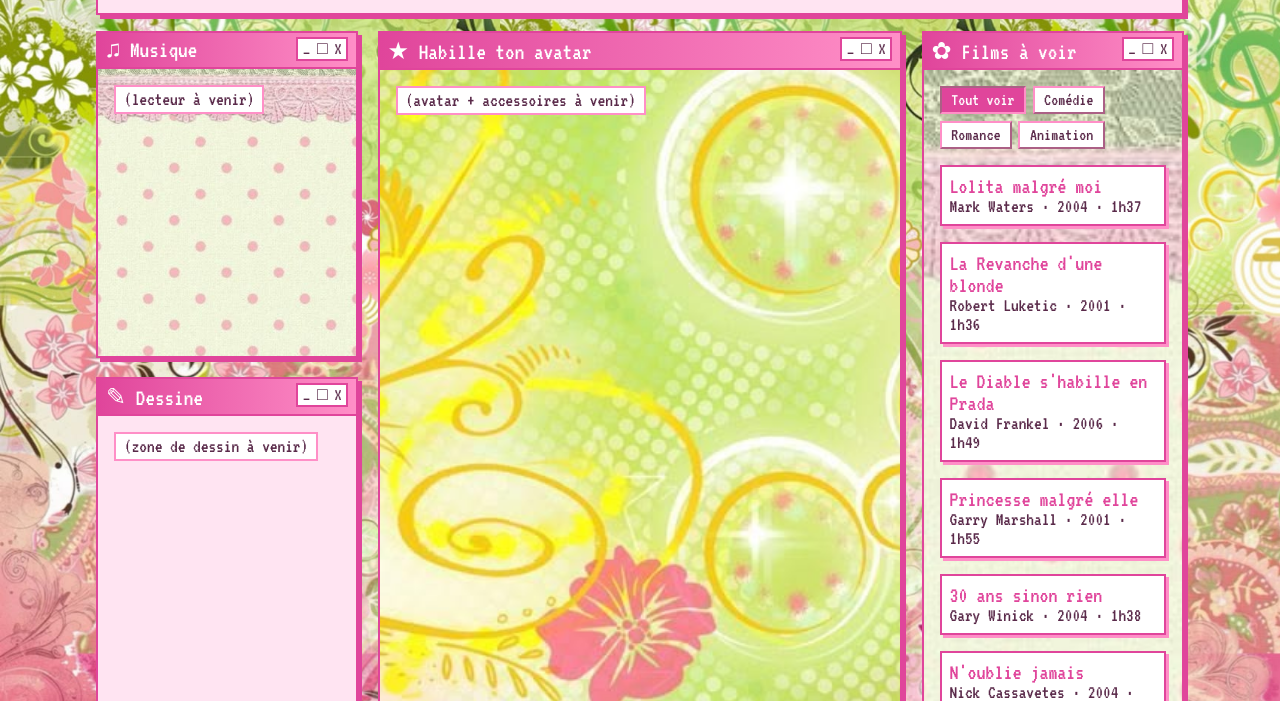
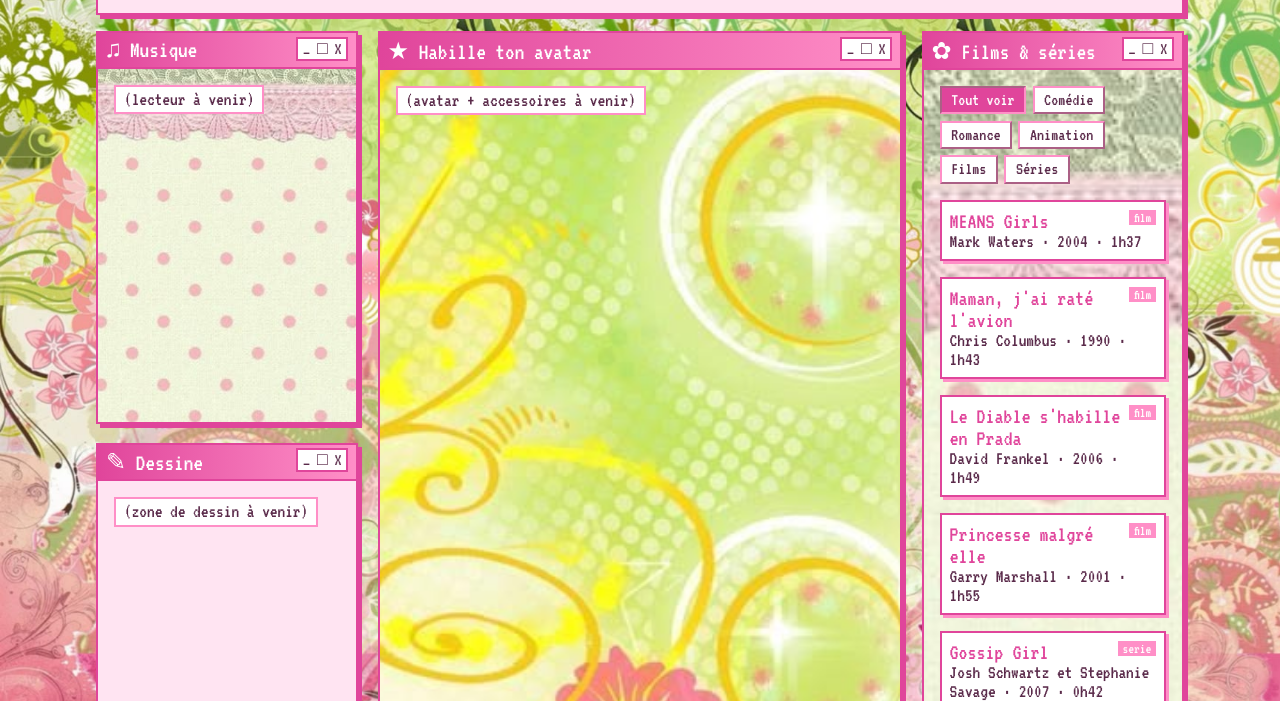
Before and after one commit to lynarbh/Blog-retro-, a plain HTML site: page index.html in a window 1280 px wide. Shown: the part 99-800 px from the top of the page. Drawn offline with Linux system fonts and the light colour scheme.

Commit message:
Films et séries : filtres Films/Séries, Gossip Girl, Dracula, Maman j'ai raté l'avion

```diff
--- a/css/style.css
+++ b/css/style.css
@@ -166,6 +166,15 @@ body {
   color: var(--rose-fonce);
 }
 
+/* petite étiquette "film" ou "serie" */
+.carte .type {
+  float: right;
+  font-size: 0.9rem;
+  color: var(--blanc);
+  background: var(--rose);
+  padding: 0 0.3rem;
+}
+
 /* on enlève la petite boîte blanche des "p" de .case */
 .carte p {
   display: block;
--- a/data/evenements.js
+++ b/data/evenements.js
@@ -1,12 +1,14 @@
-// titre, réalisateur, année, durée en minutes, genre
-// Attention : le genre doit être écrit pareil que dans le filtre (minuscules, sans accent)
+// titre, réalisateur, année, durée en minutes, genre, type
+// Attention : genre et type doivent être écrits pareil que dans les filtres (minuscules, sans accent)
+// Pour une série : la durée = durée d'un épisode
 const programme = [
-  new Evenement("Lolita malgré moi", "Mark Waters", 2004, 97, "comedie"),
-  new Evenement("La Revanche d'une blonde", "Robert Luketic", 2001, 96, "comedie"),
-  new Evenement("Le Diable s'habille en Prada", "David Frankel", 2006, 109, "comedie"),
-  new Evenement("Princesse malgré elle", "Garry Marshall", 2001, 115, "comedie"),
-  new Evenement("30 ans sinon rien", "Gary Winick", 2004, 98, "romance"),
-  new Evenement("N'oublie jamais", "Nick Cassavetes", 2004, 123, "romance"),
-  new Evenement("Le Voyage de Chihiro", "Hayao Miyazaki", 2001, 125, "animation"),
-  new Evenement("Barbie Casse-Noisette", "Owen Hurley", 2001, 78, "animation"),
+  new Evenement("MEANS Girls", "Mark Waters", 2004, 97, "comedie", "film"),
+  new Evenement("Maman, j'ai raté l'avion", "Chris Columbus", 1990, 103, "comedie", "film"),
+  new Evenement("Le Diable s'habille en Prada", "David Frankel", 2006, 109, "comedie", "film"),
+  new Evenement("Princesse malgré elle", "Garry Marshall", 2001, 115, "comedie", "film"),
+  new Evenement("Gossip Girl", "Josh Schwartz et Stephanie Savage", 2007, 42, "comedie", "serie"),
+  new Evenement("Dracula", "Luc Besson", 2025, 129, "romance", "film"),
+  new Evenement("The Notebook", "Nick Cassavetes", 2004, 123, "romance", "film"),
+  new Evenement("Le Voyage de Chihiro", "Hayao Miyazaki", 2001, 125, "animation", "film"),
+  new Evenement("Barbie Casse-Noisette", "Owen Hurley", 2001, 78, "animation", "film"),
 ];
--- a/index.html
+++ b/index.html
@@ -44,14 +44,16 @@
 
       <!-- 5. Films (colonne sur le côté) -->
       <aside class="case films">
-        <h2>✿ Films à voir</h2>
+        <h2>✿ Films &amp; séries</h2>
 
-        <!-- boutons pour filtrer les films par genre -->
+        <!-- boutons pour filtrer par genre ou par type -->
         <div class="filtres">
           <button id="tout" class="actif" aria-pressed="true">Tout voir</button>
           <button id="comedie" aria-pressed="false">Comédie</button>
           <button id="romance" aria-pressed="false">Romance</button>
           <button id="animation" aria-pressed="false">Animation</button>
+          <button id="films" aria-pressed="false">Films</button>
+          <button id="series" aria-pressed="false">Séries</button>
         </div>
 
         <ul id="programme"></ul>
--- a/js/Evenement.js
+++ b/js/Evenement.js
@@ -1,11 +1,12 @@
-// Un "événement" de notre blog = un film recommandé
+// Un "événement" de notre blog = un film ou une série recommandé(e)
 class Evenement {
-  constructor(titre, realisateur, annee, duree, genre) {
+  constructor(titre, realisateur, annee, duree, genre, type) {
     this.titre = titre;
     this.realisateur = realisateur;
     this.annee = annee;
-    this.duree = duree; // en minutes
+    this.duree = duree; // en minutes (pour une série : durée d'un épisode)
     this.genre = genre; // "comedie", "romance" ou "animation" (sert au filtre)
+    this.type = type;   // "film" ou "serie" (sert au filtre)
   }
 
   // Transforme 97 minutes en "1h37"
@@ -20,6 +21,7 @@ class Evenement {
   carte() {
     return `
       <li class="carte">
+        <span class="type">${this.type}</span>
         <h3>${this.titre}</h3>
         <p>${this.realisateur} · ${this.annee} · ${this.dureeTexte()}</p>
       </li>`;
--- a/js/main.js
+++ b/js/main.js
@@ -19,6 +19,8 @@ const tout = document.querySelector("#tout");
 const comedie = document.querySelector("#comedie");
 const romance = document.querySelector("#romance");
 const animation = document.querySelector("#animation");
+const films = document.querySelector("#films");
+const series = document.querySelector("#series");
 
 tout.addEventListener("click", () => {
   afficher(programme);
@@ -40,5 +42,15 @@ animation.addEventListener("click", () => {
   activer(animation);
 });
 
+films.addEventListener("click", () => {
+  afficher(programme.filter((ev) => ev.type === "film"));
+  activer(films);
+});
+
+series.addEventListener("click", () => {
+  afficher(programme.filter((ev) => ev.type === "serie"));
+  activer(series);
+});
+
 // ---------- Au chargement : on montre tous les films ----------
 afficher(programme);
```
